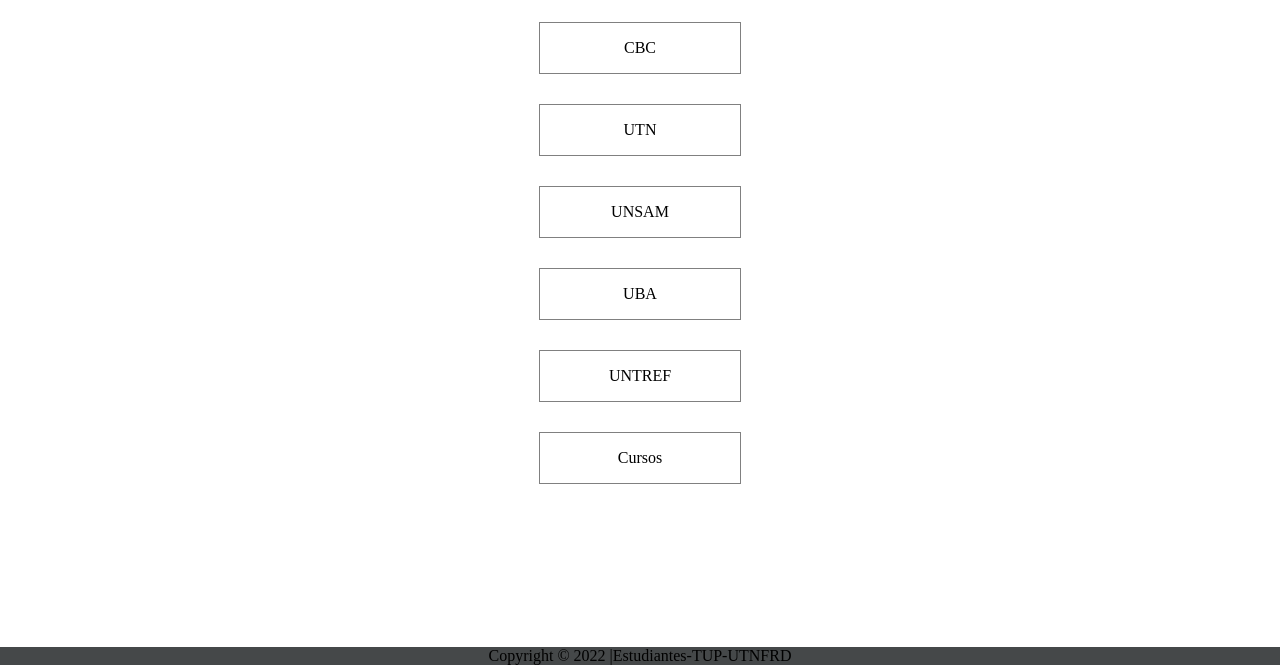
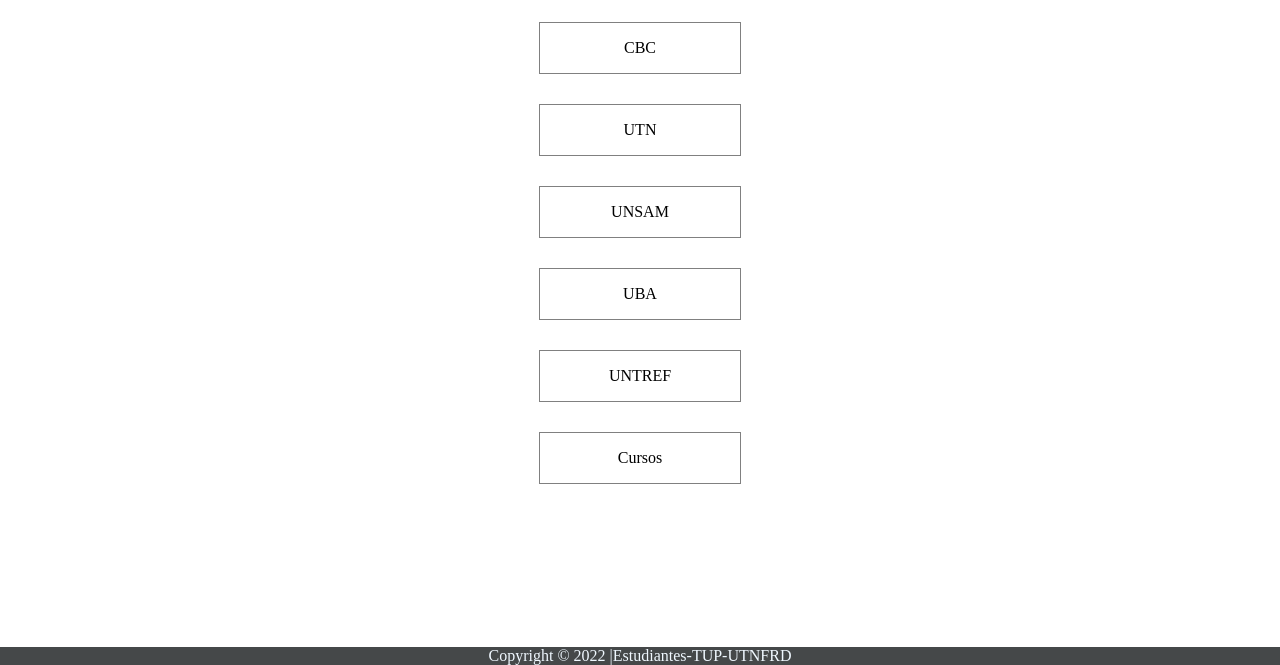
Before and after one commit to ignacix/WebApp_Horario.Pes, a plain HTML site: page index.html in a window 1280 px wide. Shown: the part 135-800 px from the top of the page. Drawn offline with Linux system fonts and the light colour scheme.

Commit message:
Update style.css
Resaltar el footer

```diff
--- a/style.css
+++ b/style.css
@@ -66,3 +66,7 @@ div{
     bottom: 0%;
     background-color: rgb(69, 72, 73);
   }
+
+  footer p{
+ color: aliceblue;
+  }
```
